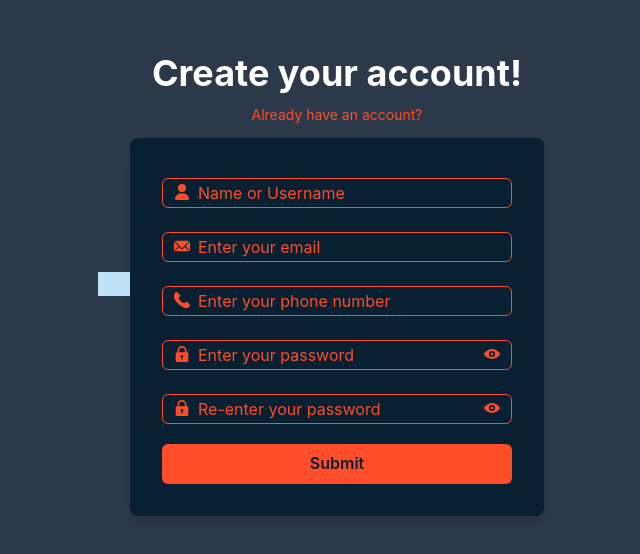
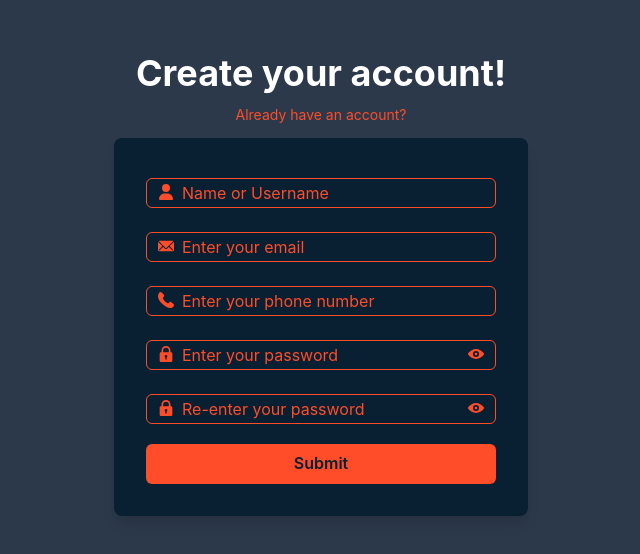
Before and after one commit to rizaldyip10/mini-project-rizaldy, a React (Create React App) app: page /signup in a window 1280 px wide. Shown: the part 116-670 px from the top of the page, without its empty margins (319-959 px from the left). Built offline with nearby package versions, Linux system fonts and the light colour scheme; no server answers.

Commit message:
revisi 1

```diff
--- a/src/pages/signUp.jsx
+++ b/src/pages/signUp.jsx
@@ -86,11 +86,6 @@ export const SignUp = () => {
         {(props) => {
             return (
             <Flex as={Form} minH="100vh" align="center" justify="center" bgColor="#2C394B">
-                <HStack>
-                    <Alert>
-
-                    </Alert>
-                </HStack>
                 <VStack>
                     <Stack textAlign="center">
                         <Heading color="white">Create your account!</Heading>
```
